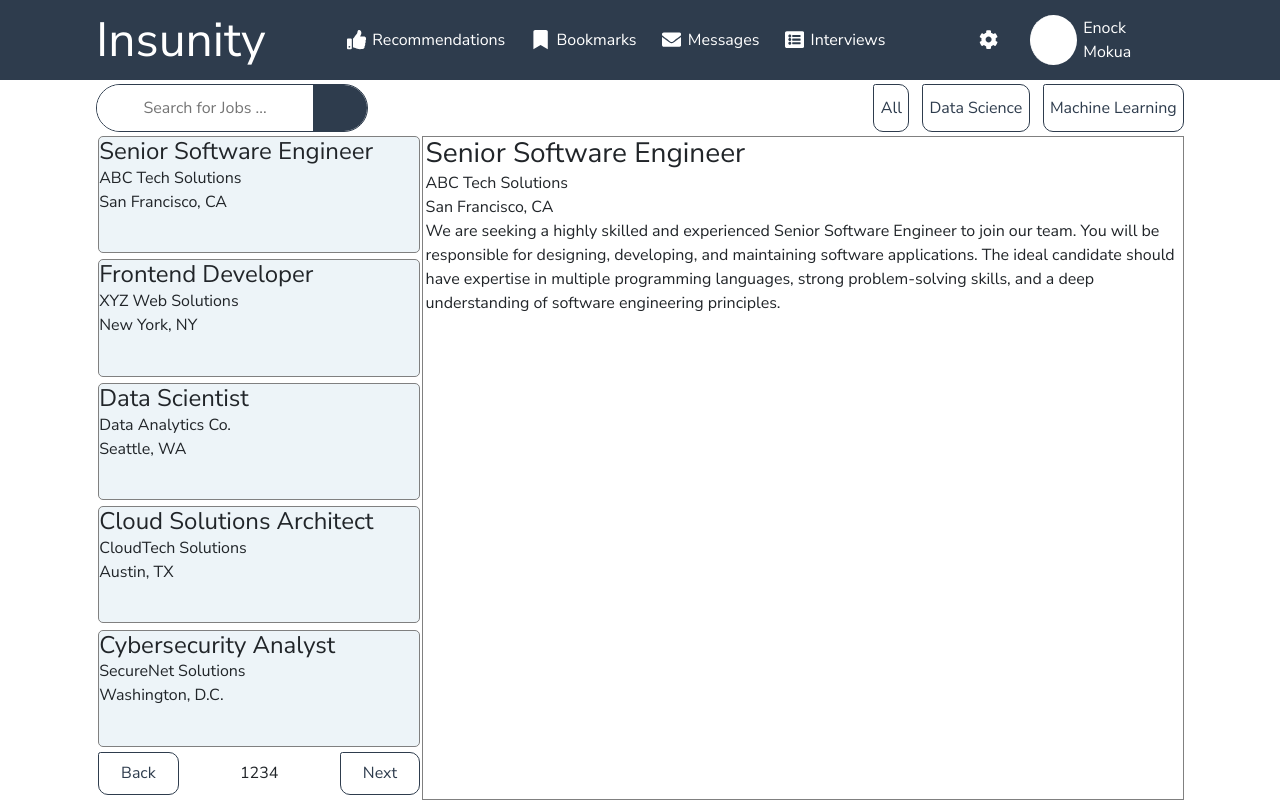
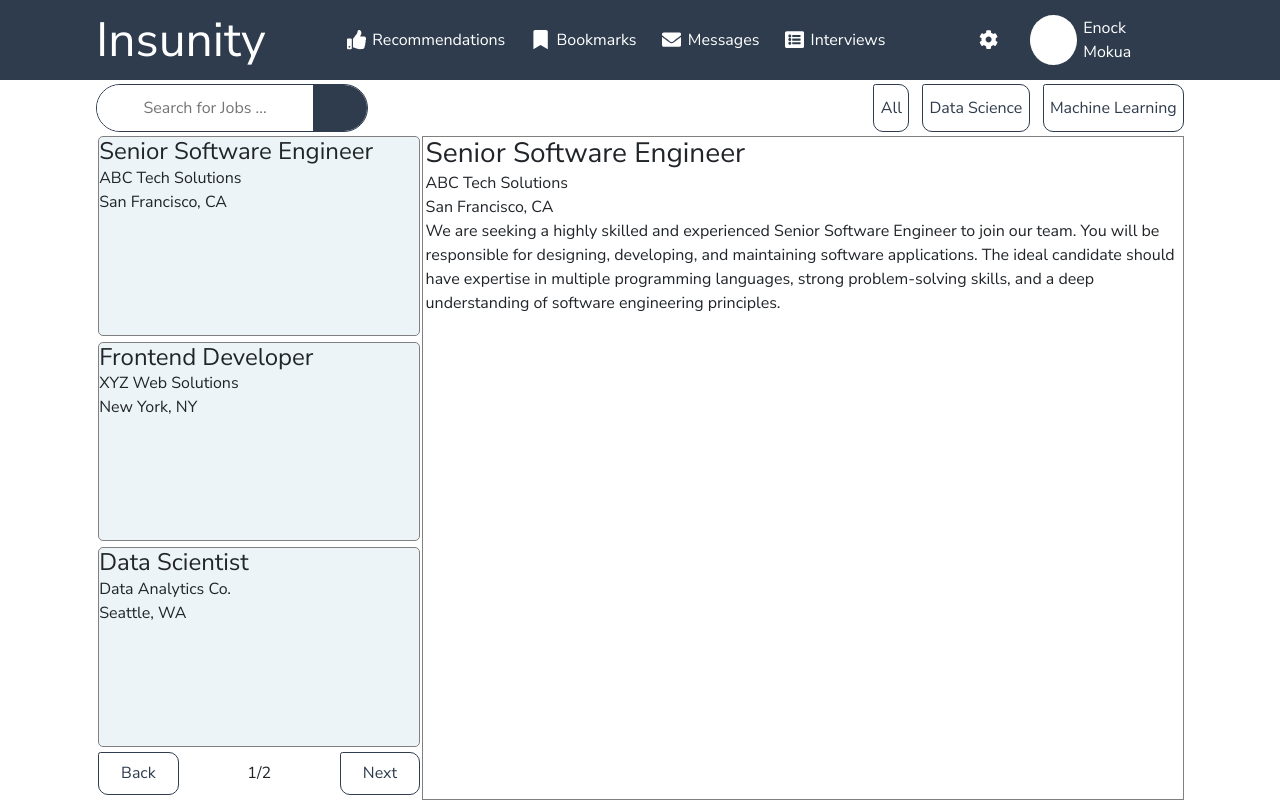
Before and after one commit to MokuaEnock/mboka, a React (Vite) app: page /seeker in a window 1280 px wide. Built offline with nearby package versions, Linux system fonts and the light colour scheme; a small style sheet from the web is missing.

Commit message:
add page navigation

```diff
--- a/src/Pages/seeker/home/home.jsx
+++ b/src/Pages/seeker/home/home.jsx
@@ -1,4 +1,4 @@
-import React, { useState } from "react";
+import React, { useState, useEffect } from "react";
 import SeekerHeader from "../../../Components/seeker/header/header";
 import SeekerSearch from "../../../Components/seeker/search/search";
 import "./home.css";
@@ -124,20 +124,60 @@ let jobData = {
   ],
 };
 
+const ITEMS_PER_PAGE = 3;
+
 export default function SeekerHome() {
-  const [selectedJob, setSelectedJob] = useState(jobData.jobs[0]);
+  const [selectedJob, setSelectedJob] = useState(null);
+  const [currentPage, setCurrentPage] = useState(1);
+  const [totalPages, setTotalPages] = useState(1);
+  const [isLoading, setIsLoading] = useState(true);
+
+  useEffect(() => {
+    // Simulating job data fetching delay
+    setTimeout(() => {
+      setIsLoading(false);
+    }, 1000);
+  }, []);
+
+  useEffect(() => {
+    const totalJobs = jobData.jobs.length;
+    const totalPages = Math.ceil(totalJobs / ITEMS_PER_PAGE);
+    setTotalPages(totalPages);
+
+    // Select the first job by default
+    setSelectedJob(jobData.jobs[0]);
+  }, []);
 
   const handleJobClick = (job) => {
     setSelectedJob(job);
   };
 
-  function Home() {
+  const handlePreviousPage = () => {
+    setCurrentPage((prevPage) => prevPage - 1);
+  };
+
+  const handleNextPage = () => {
+    setCurrentPage((prevPage) => prevPage + 1);
+  };
+
+  const getVisibleJobs = () => {
+    const startIndex = (currentPage - 1) * ITEMS_PER_PAGE;
+    const endIndex = startIndex + ITEMS_PER_PAGE;
+    return jobData.jobs.slice(startIndex, endIndex);
+  };
+
   return (
+    <>
+      <SeekerHeader />
+      <SeekerSearch />
       <main className="seeker">
         <section className="seeker-home">
           <div id="seeker-home-1">
             <div className="seeker-home-cont-info">
-              {jobData.jobs.map((job) => (
+              {isLoading ? (
+                <div className="loading-spinner">Loading...</div>
+              ) : (
+                getVisibleJobs().map((job) => (
                   <div
                     key={job.id}
                     className={`seeker-job-card ${
@@ -149,35 +189,38 @@ export default function SeekerHome() {
                     <p>{job.company}</p>
                     <p>{job.location}</p>
                   </div>
-              ))}
+                ))
+              )}
             </div>
             <div className="seeker-home-cont-foot">
-              <button>Back</button>
+              <button disabled={currentPage === 1} onClick={handlePreviousPage}>
+                Back
+              </button>
               <span>
-                <p>1</p>
-                <p>2</p>
-                <p>3</p>
-                <p>4</p>
+                <p>{currentPage}</p>
+                <p>/</p>
+                <p>{totalPages}</p>
               </span>
-              <button>Next</button>
+              <button
+                disabled={currentPage === totalPages}
+                onClick={handleNextPage}
+              >
+                Next
+              </button>
             </div>
           </div>
           <div id="seeker-home-2">
+            {selectedJob && (
+              <>
                 <h3>{selectedJob.title}</h3>
                 <p>{selectedJob.company}</p>
                 <p>{selectedJob.location}</p>
                 <p>{selectedJob.description}</p>
+              </>
+            )}
           </div>
         </section>
       </main>
-    );
-  }
-
-  return (
-    <>
-      <SeekerHeader />
-      <SeekerSearch />
-      <Home />
     </>
   );
 }
```
Lines whose indentation alone changed are shown as unchanged.
